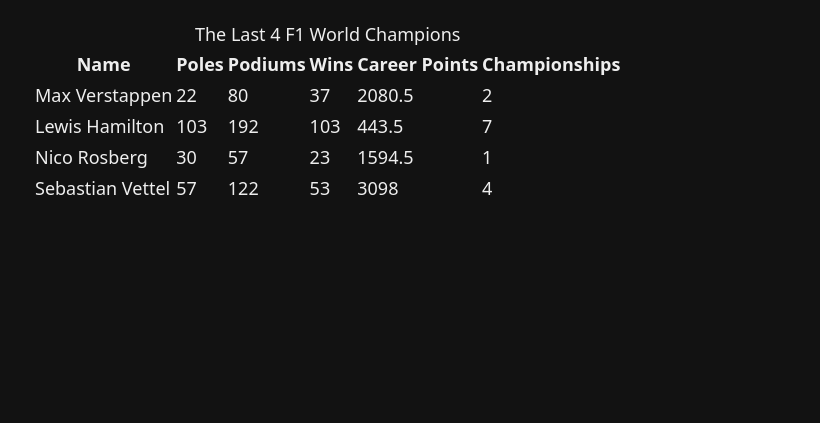
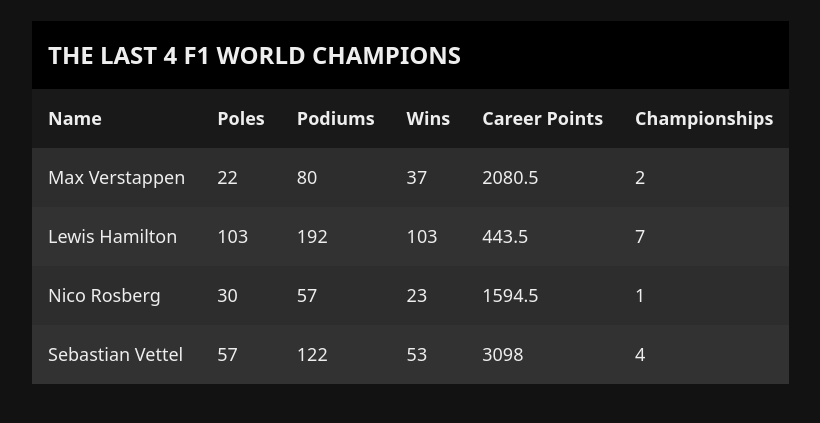
Before and after one commit to IsaaLeonardo/vanilla-reponsive-table, a plain HTML site: page index.html in a window 1280 px wide. Shown: the part 81-504 px from the top of the page, without its empty margins (158-978 px from the left). Drawn offline with Linux system fonts and the light colour scheme.

Commit message:
Adding styles to the table

```diff
--- a/style.css
+++ b/style.css
@@ -11,3 +11,31 @@ body {
   width: min(900px, 100% - 3rem);
   margin-inline: auto;
 }
+
+table {
+  border-collapse: collapse;
+  background-color: #323232;
+  padding: 1rem;
+}
+
+caption,
+th,
+td {
+  padding: 1rem;
+  text-align: left;
+}
+
+caption {
+  background: hsl(0 0% 0%);
+  font-size: 1.5rem;
+  font-weight: 700;
+  text-transform: uppercase;
+}
+
+th {
+  background: hsl(0 0% 0% / 0.5);
+}
+
+tr:nth-of-type(2n) {
+  background: hsl(0 0% 0% / 0.1);
+}
```
